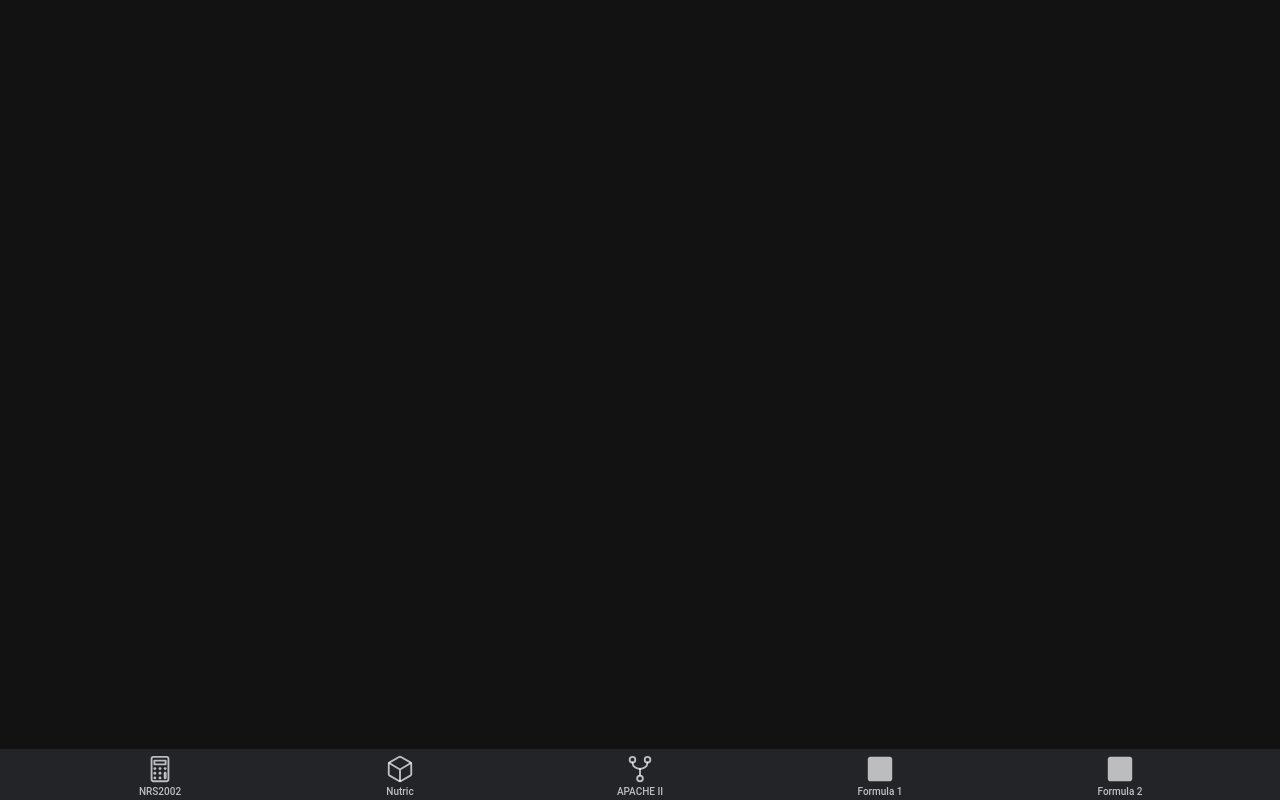
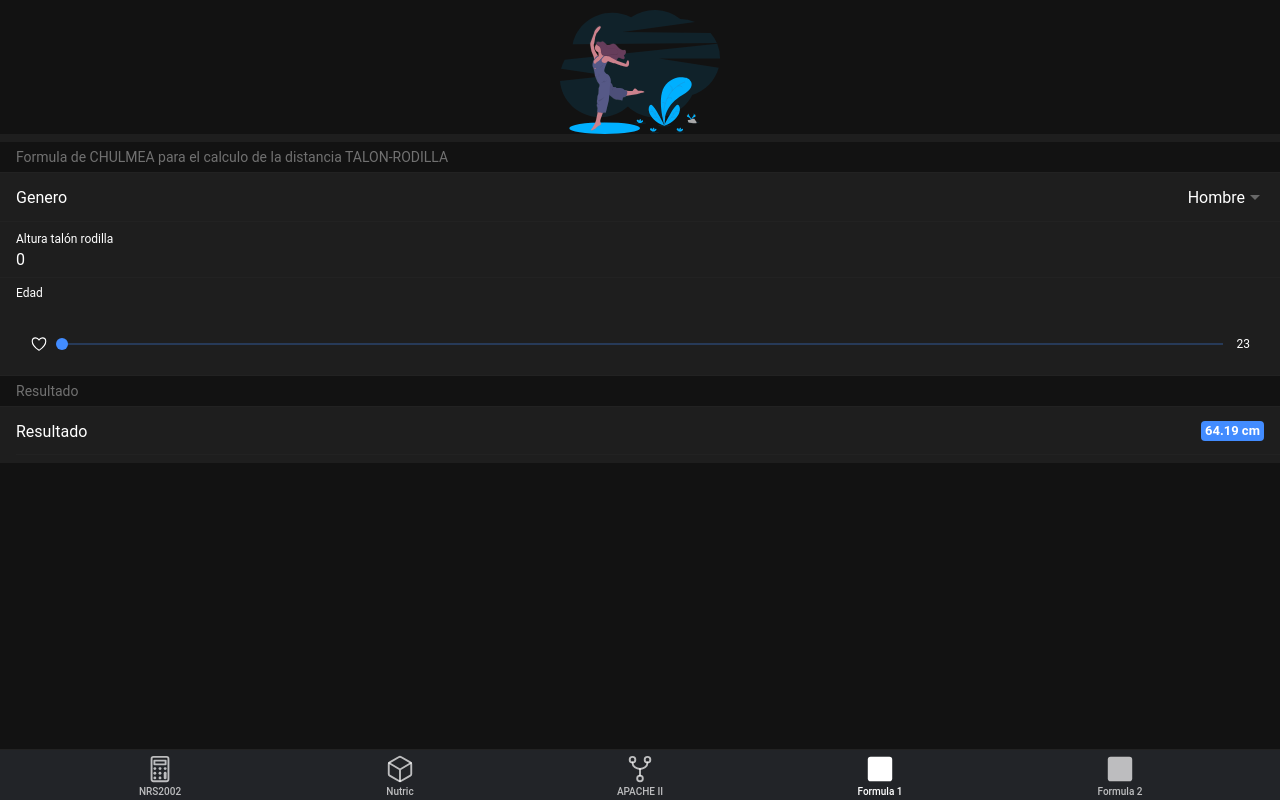
Before and after one commit to xandyx2014/magensonde, a React (Create React App) app: page /tab4 in a window 1280 px wide. Built offline with nearby package versions, Linux system fonts and the light colour scheme.

Commit message:
add chulmea

```diff
--- a/src/App.tsx
+++ b/src/App.tsx
@@ -31,6 +31,7 @@ import "@ionic/react/css/flex-utils.css";
 import "@ionic/react/css/display.css";
 /* Theme variables */
 import "./theme/variables.css";
+import Tab4 from "./pages/formula1/tab4";
 
 const App: React.FC = () => (
   <IonApp>
@@ -40,6 +41,7 @@ const App: React.FC = () => (
           <Route exact path="/tab1" component={Tab1}></Route>
           <Route exact path="/tab2" component={Tab2}></Route>
           <Route exact path="/tab3" component={Tab3}></Route>
+          <Route exact path="/tab4" component={Tab4}></Route>
           <Route exact path="/">
             <Redirect to="/tab1" />
           </Route>
@@ -57,7 +59,7 @@ const App: React.FC = () => (
             <IonIcon icon={Icon.gitNetworkOutline} />
             <IonLabel>APACHE II</IonLabel>
           </IonTabButton>
-          <IonTabButton tab="tab3" href="/tab3">
+          <IonTabButton tab="tab4" href="/tab4">
             <IonIcon icon={Icon.square} />
             <IonLabel>Formula 1</IonLabel>
           </IonTabButton>
--- /dev/null
+++ b/src/enums/genre.tsx
@@ -0,0 +1,4 @@
+export enum Genre {
+  man = "man",
+  woman = "woman",
+}
--- /dev/null
+++ b/src/pages/formula1/chulmea/chulmea.tsx
@@ -0,0 +1,97 @@
+/* eslint-disable @typescript-eslint/no-explicit-any */
+import {
+  IonList,
+  IonItemDivider,
+  IonItem,
+  IonLabel,
+  IonSelect,
+  IonSelectOption,
+  IonInput,
+  IonRange,
+  IonIcon,
+  IonText,
+  IonBadge,
+} from "@ionic/react";
+import { heartOutline } from "ionicons/icons";
+import React, { useState } from "react";
+import { Genre } from "../../../enums/genre";
+import {
+  ChulmeaData,
+  Context,
+  ChulmeaHombres,
+  ChulmeaMujeres,
+} from "../../../services/energyService";
+
+export const Chulmea: React.FC = React.memo(() => {
+  const [chulmea, setChulmea] = useState(
+    new Context<ChulmeaData, number>(new ChulmeaHombres())
+  );
+  const [altura, setAltura] = useState(0);
+  const [edad, setEdad] = useState(0);
+  const [gender, setGender] = useState<string>(Genre.man);
+  const setChulmeaGenre = (genre: Genre): ChulmeaHombres | ChulmeaMujeres => {
+    return genre === Genre.man ? new ChulmeaHombres() : new ChulmeaMujeres();
+  };
+  const getTotal = (alturaTalonRodilla: number, edad: number) => {
+    return chulmea.calculate({
+      alturaTalonRodilla,
+      edad,
+    });
+  };
+  return (
+    <IonList>
+      <IonItemDivider>
+        Formula de CHULMEA para el calculo de la distancia TALON-RODILLA
+      </IonItemDivider>
+      <IonItem>
+        <IonLabel>Genero</IonLabel>
+        <IonSelect
+          interface="popover"
+          value={gender}
+          okText="Aceptar"
+          cancelText="Cancelar"
+          onIonChange={(e: any) => {
+            setGender(e.target.value);
+            const chulmeaGenre = setChulmeaGenre(e.target.value);
+            return setChulmea(new Context<ChulmeaData, number>(chulmeaGenre));
+          }}
+        >
+          <IonSelectOption value={Genre.man}>Hombre</IonSelectOption>
+          <IonSelectOption value={Genre.woman}>Mujer</IonSelectOption>
+        </IonSelect>
+      </IonItem>
+      <IonItem>
+        <IonLabel position="stacked">Altura talón rodilla</IonLabel>
+        <IonInput
+          type="number"
+          value={altura}
+          pattern={"[0-9]"}
+          placeholder="Enter Number"
+          onIonChange={(e: any) => {
+            setAltura(Number(e.target.value));
+          }}
+        ></IonInput>
+      </IonItem>
+      <IonItem>
+        <IonLabel position="stacked">Edad</IonLabel>
+        <IonRange
+          min={1}
+          max={125}
+          pin={true}
+          value={edad}
+          onIonChange={(e: any) => {
+            setEdad(Number(e.target.value));
+          }}
+        >
+          <IonIcon size="small" slot="start" icon={heartOutline} />
+          <IonText slot="end">23</IonText>
+        </IonRange>
+      </IonItem>
+      <IonItemDivider>Resultado</IonItemDivider>
+      <IonItem>
+        <IonLabel>Resultado</IonLabel>
+        <IonBadge> {getTotal(altura, edad).toFixed(2)} cm</IonBadge>
+      </IonItem>
+    </IonList>
+  );
+});
--- /dev/null
+++ b/src/pages/formula1/tab4.tsx
@@ -0,0 +1,33 @@
+/* eslint-disable @typescript-eslint/no-explicit-any */
+import React, { useState } from "react";
+import { IonContent, IonPage, IonButton, IonImg } from "@ionic/react";
+import {
+  barbellOutline,
+  accessibilityOutline,
+  heartOutline,
+} from "ionicons/icons";
+import workOutSvg from "../../assets/workout.svg";
+import { Chulmea } from "./chulmea/chulmea";
+
+const Tab4: React.FC = () => {
+  return (
+    <IonPage>
+      <IonContent className="fade-in">
+        <IonImg
+          style={{
+            width: "10em",
+            hegiht: "10em",
+            display: "auto",
+            marginLeft: "auto",
+            marginRight: "auto",
+            marginTop: "10px",
+          }}
+          src={workOutSvg}
+        ></IonImg>
+        <Chulmea></Chulmea>
+      </IonContent>
+    </IonPage>
+  );
+};
+
+export default Tab4;
--- /dev/null
+++ b/src/services/energyService.tsx
@@ -0,0 +1,27 @@
+/* eslint-disable @typescript-eslint/no-explicit-any */
+export interface Strategy<T, U> {
+  calculate(value: T): U;
+}
+export interface ChulmeaData {
+  alturaTalonRodilla: number;
+  edad: number;
+}
+export class ChulmeaHombres implements Strategy<ChulmeaData, number> {
+  calculate(value: ChulmeaData): number {
+    return 2.02 * value.alturaTalonRodilla - 0.04 * value.edad + 64.19;
+  }
+}
+export class ChulmeaMujeres implements Strategy<ChulmeaData, number> {
+  calculate(value: ChulmeaData): number {
+    return 1.83 * value.alturaTalonRodilla - 0.24 * value.edad + 84.88;
+  }
+}
+export class Context<T, U> {
+  private strategy: Strategy<T, U>;
+  constructor(strategy: Strategy<T, U>) {
+    this.strategy = strategy;
+  }
+  public calculate(value: T): U {
+    return this.strategy.calculate(value);
+  }
+}
```
Also changed, not shown: src/pages/tab4.tsx (deleted, +0 -137 lines), 1 other file (tests, documents, lock files or other folders).
